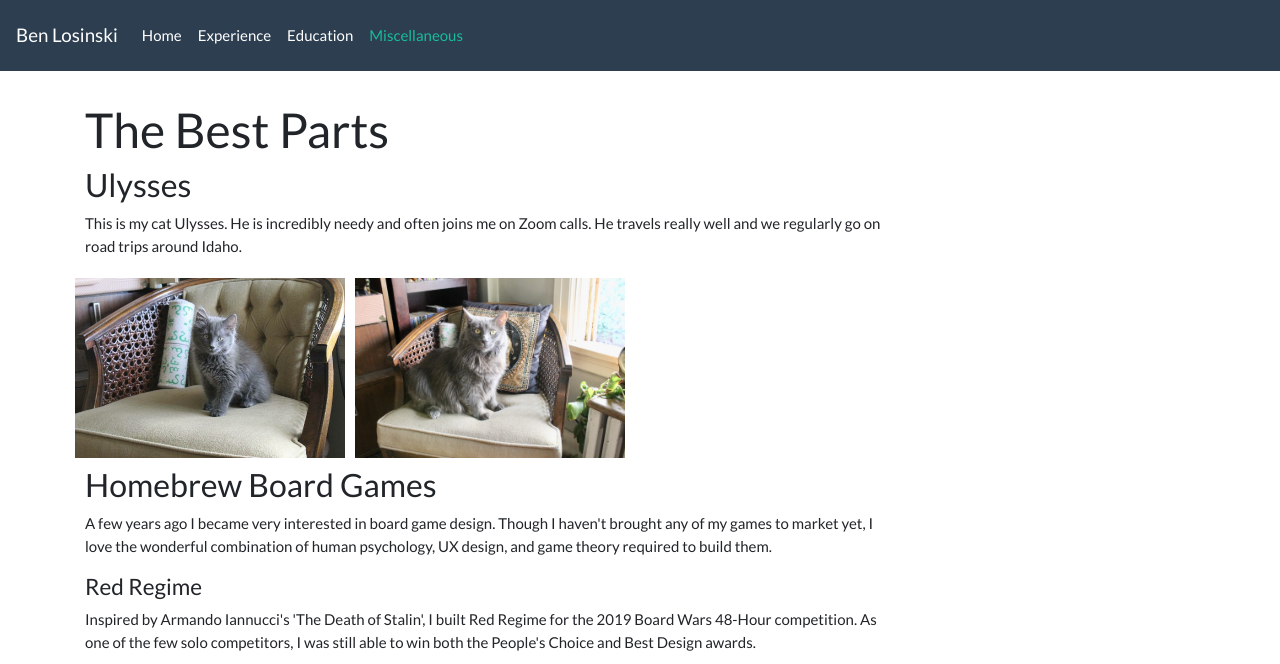
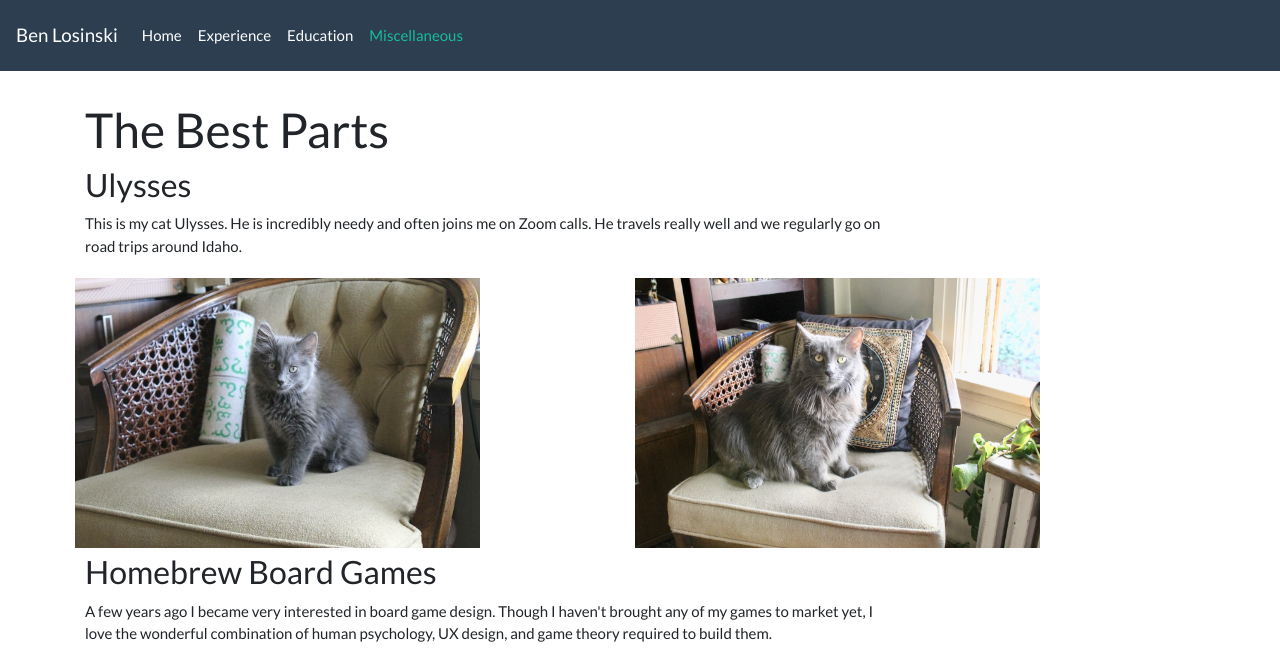
Before and after one commit to benlosinski/benlosinski.github.io, a Jekyll site: the page built from misc.html, in a window 1280 px wide. Shown: the top 664 px of the page. Built offline with Jekyll 4.4.1, drawn with Linux system fonts in a browser that asks for light colours.

Commit message:
Update misc.html

```diff
--- a/misc.html
+++ b/misc.html
@@ -16,10 +16,12 @@
     </p>
         <div class="row">
   <div class="column">
-    <img style="width:100%" src="{{ '/assets/ul2.jpg' | prepend: site.baseurl }}">
+    <img style="width:150%" src="{{ '/assets/ul2.jpg' | prepend: site.baseurl }}">
   </div>
+              <div class="column">
+                   </div>
   <div class="column">
-    <img  style="width:100%" src="{{ '/assets/ul1.jpg' | prepend: site.baseurl }}">
+    <img  style="width:150%" src="{{ '/assets/ul1.jpg' | prepend: site.baseurl }}">
   </div>
 </div>
 
```
